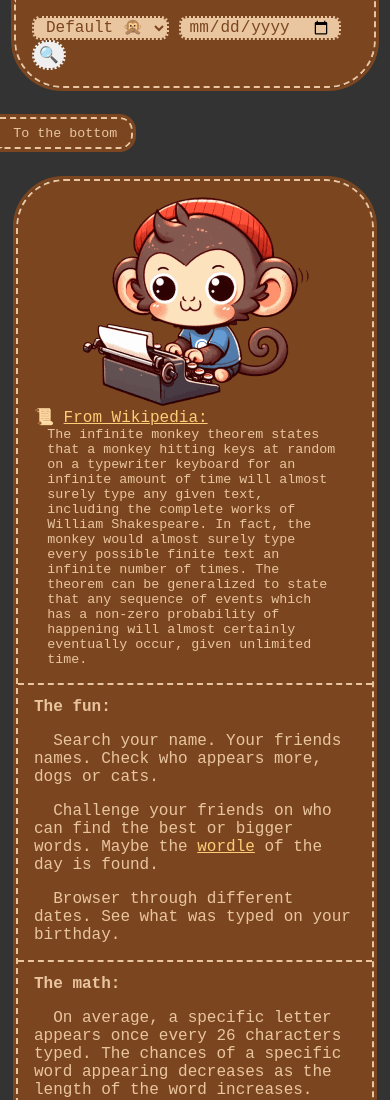
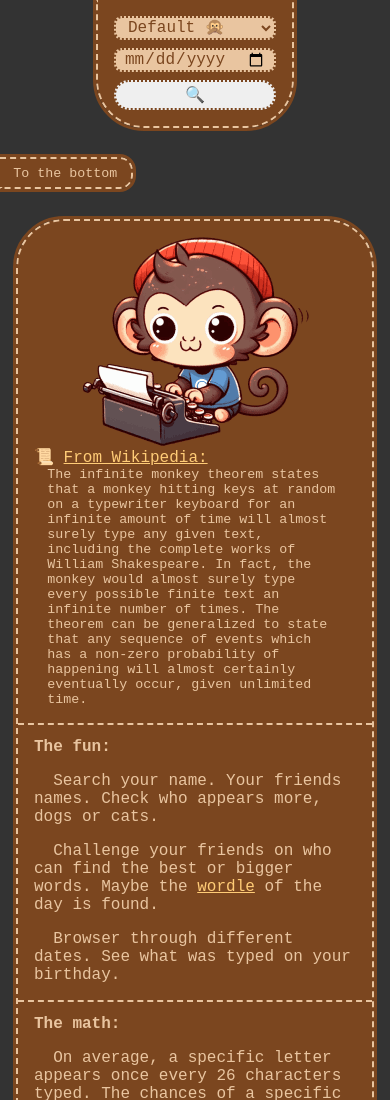
Before and after one commit to BrunoSupremo/infinite_monkey, a plain HTML site: page index.html in a window 390 px wide. Shown: the top 1100 px of the page. Drawn offline with Linux system fonts and the light colour scheme.

Commit message:
bug fix and polish

```diff
--- a/css.css
+++ b/css.css
@@ -175,4 +175,8 @@ footer::before{
 		border-right: 2px dashed;
 		border-radius: 3em;
 	}
+	header{
+		display: grid;
+		gap: .5em;
+	}
 }
--- a/javascript.js
+++ b/javascript.js
@@ -76,7 +76,7 @@ function load_fraction_current_hour(date){
 	let content = [];
 	const current_time_fraction = Math.floor(date_round_hour / time_between_strokes)
 	const ending_time_fraction = Math.floor(date / time_between_strokes)
-	for (let i = current_time_fraction; i < ending_time_fraction; i++) {
+	for (let i = current_time_fraction; i <= ending_time_fraction; i++) {
 		content.push(letters[Math.floor(random_at(i) * letters.length)]);
 	}
 	const current_container = document.createElement("div")
```
